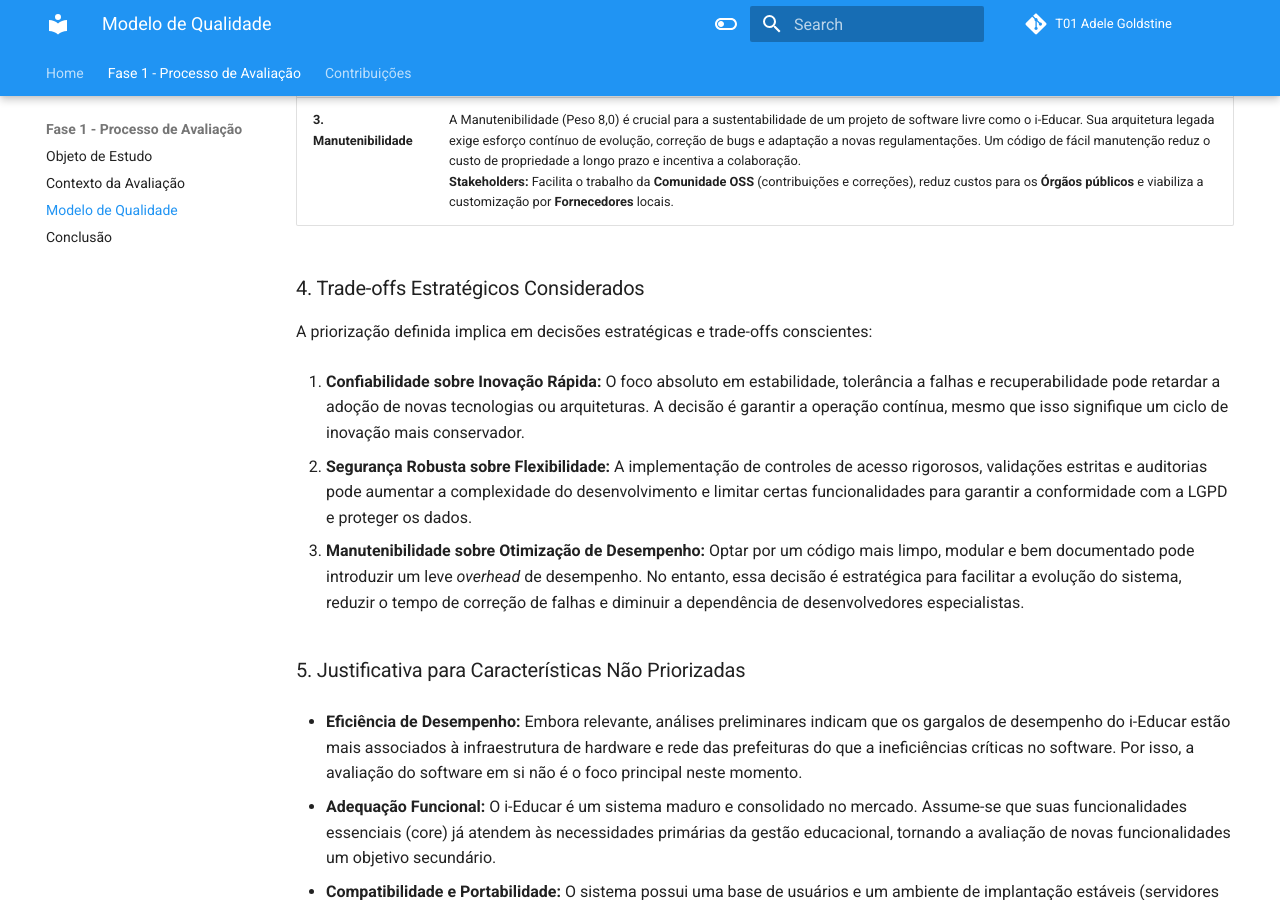
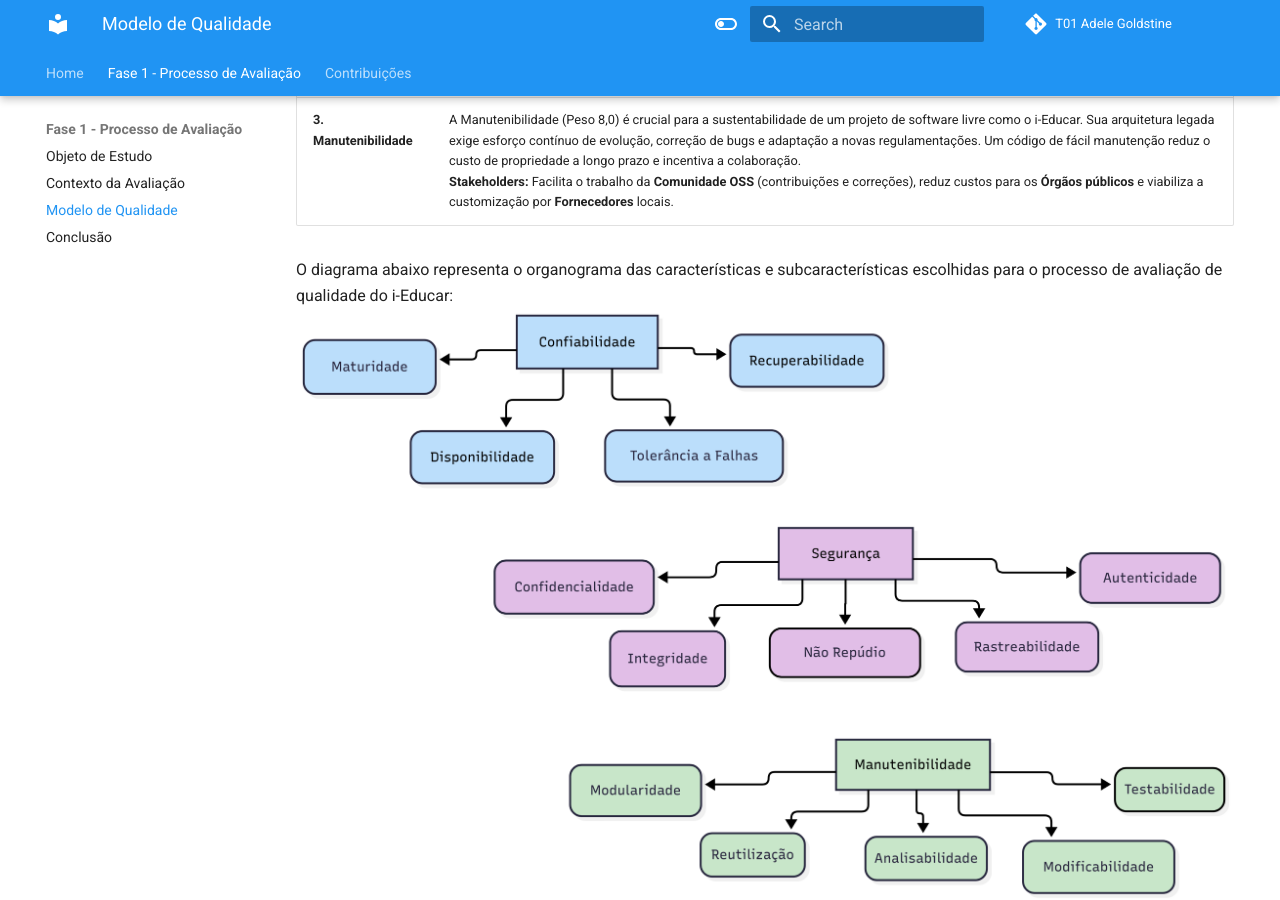
Before and after one commit to FCTE-Qualidade-de-Software-1/2025-2_T01_ADELE-GOLDSTINE, an MkDocs documentation site: the page built from docs/fase_1/modelo-qualidade.md, in a window 1280 px wide and 900 px high, scrolled down 3347 px. Built offline with MkDocs 1.6.1 and Material for MkDocs 9.7.7, drawn with Linux system fonts in a browser that asks for light colours; comment, search, counter and statistics services are not loaded.

Commit message:
add organograma

```diff
--- a/docs/fase_1/modelo-qualidade.md
+++ b/docs/fase_1/modelo-qualidade.md
@@ -100,6 +100,9 @@ A seleção das três características principais é justificada pelo contexto c
 | **2. Segurança** | A Segurança (Peso 10,0) é fundamental, pois o sistema processa um grande volume de dados pessoais e sensíveis de menores de idade, enquadrando-se diretamente nas exigências da Lei Geral de Proteção de Dados (LGPD). Uma falha de segurança exporia dados, resultaria em sanções legais e quebraria a confiança da comunidade. <br> **Stakeholders:** Essencial para **Gestores educacionais** (compliance regulatório), **Alunos/Responsáveis** (proteção de sua privacidade) e **Desenvolvedores** (uma única vulnerabilidade pode comprometer toda a aplicação). |
 | **3. Manutenibilidade**| A Manutenibilidade (Peso 8,0) é crucial para a sustentabilidade de um projeto de software livre como o i-Educar. Sua arquitetura legada exige esforço contínuo de evolução, correção de bugs e adaptação a novas regulamentações. Um código de fácil manutenção reduz o custo de propriedade a longo prazo e incentiva a colaboração. <br> **Stakeholders:** Facilita o trabalho da **Comunidade OSS** (contribuições e correções), reduz custos para os **Órgãos públicos** e viabiliza a customização por **Fornecedores** locais. |
 
+O diagrama abaixo representa o organograma das características e subcaracterísticas escolhidas para o processo de avaliação de qualidade do i-Educar:
+![Organograma das características e subcaracterísticas](../assets/caracteristicas-organograma%20.png)
+
 ### 4. Trade-offs Estratégicos Considerados
 
 A priorização definida implica em decisões estratégicas e trade-offs conscientes:
```
Also changed, not shown: docs/assets/caracteristicas-organograma .png (added).
